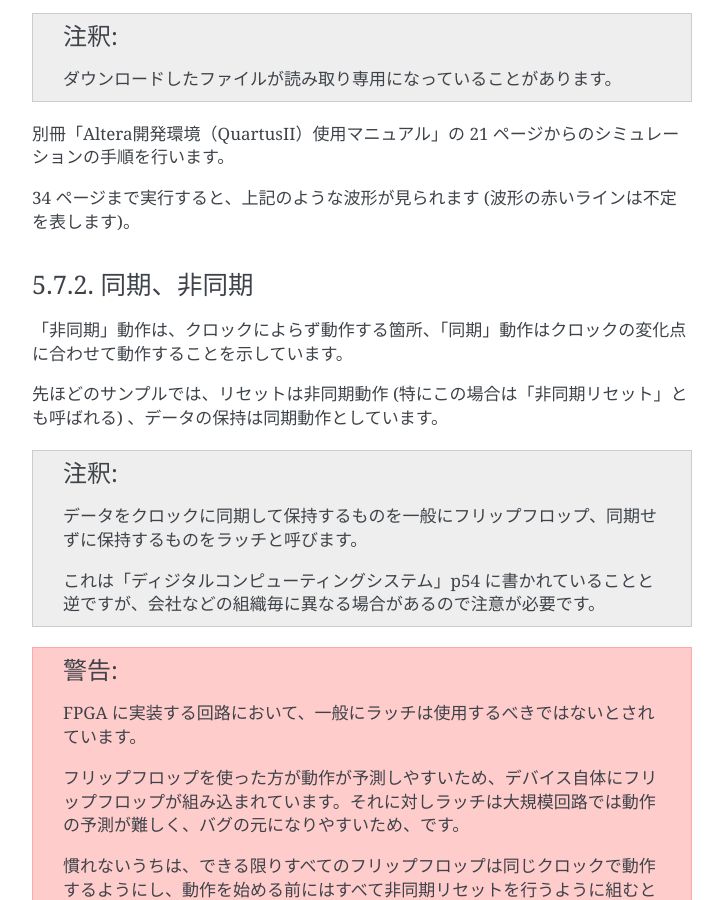
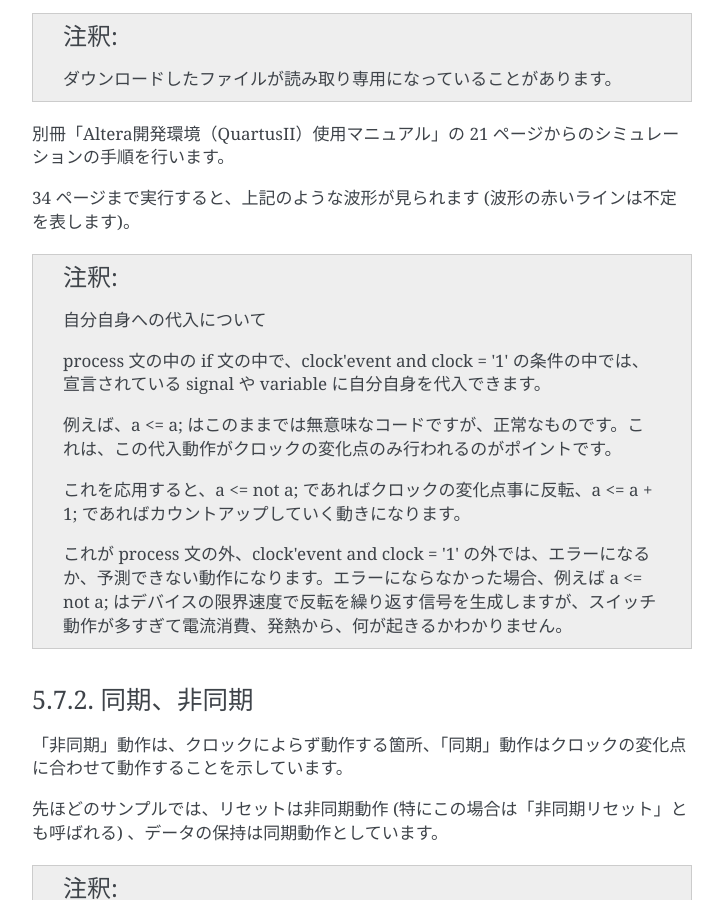
Before and after one commit to takagiwa/mt_reconftext, a Sphinx documentation site: the page built from source/05_try.rst, in a window 1280 px wide and 900 px high, scrolled down 6682 px. Shown: the whole window, without its empty margins (388-1111 px from the left). Built offline with Sphinx 7.4.7, drawn with Linux system fonts in a browser that asks for light colours; some of the changed text lies outside the part shown.

Commit message:
fix some text error.

```diff
--- a/source/05_try.rst
+++ b/source/05_try.rst
@@ -263,6 +263,19 @@ Web ブラウザで http://vhdl.cottonrose.jp/2016/ を開き、vhdl20.vhd を
 別冊「Altera開発環境（QuartusII）使用マニュアル」の 21 ページからのシミュレーションの手順を行います。
 
 34 ページまで実行すると、上記のような波形が見られます (波形の赤いラインは不定を表します)。
+
+
+.. note ::
+
+  自分自身への代入について
+
+  process 文の中の if 文の中で、clock'event and clock = \'1\' の条件の中では、宣言されている signal や variable に自分自身を代入できます。
+
+  例えば、a <= a; はこのままでは無意味なコードですが、正常なものです。これは、この代入動作がクロックの変化点のみ行われるのがポイントです。
+
+  これを応用すると、a <= not a; であればクロックの変化点事に反転、a <= a + 1; であればカウントアップしていく動きになります。
+
+  これが process 文の外、clock'event and clock = '1' の外では、エラーになるか、予測できない動作になります。エラーにならなかった場合、例えば a <= not a; はデバイスの限界速度で反転を繰り返す信号を生成しますが、スイッチ動作が多すぎて電流消費、発熱から、何が起きるかわかりません。
 
 
 同期、非同期
@@ -974,6 +987,8 @@ diff proc とその直後の s への代入が微分回路になります。
 signal r は１秒に１回、１サイクルだけ H レベルになる信号となる。
 led1 が点滅する場合は誤りがある。
 
+プロセス文 div_proc が１秒を作る。それを利用してプロセス文 cnt_proc 内で signal c で０～９をカウントする。
+
 .. literalinclude:: sources/vhdl11.vhd
   :language: vhdl
 
@@ -1102,6 +1121,8 @@ counter10 を呼び出しているときのキーワード "i_counter1" や ledc
 
 シミュレーション & 演習
 ^^^^^^^^^^^^^^^^^^^^^^^^^
+
+.. todo:: タイミングチャートの読み方がわからない
 
 先ほどの階層設計を応用して、10 進数 3 桁のカウンタを作り、シミュレータ上で動作を確認します。
 
@@ -1179,6 +1200,20 @@ vhdl11b で使った counter10.vhd も、このフォルダにコピーしてお
 
 counter10 の e_in と c_in は、両方に 1 が入力されるとカウントするように働きます。
 c_out は、カウント値が 9 の時に 1 になります。
+
+counter10 のポートの役割は以下の通りです。
+
+gclk0
+  クロック入力
+sw2
+  リセット入力
+e_in
+  カウントしたいタイミングの入力
+c_in
+  下の桁からの桁上げ信号の入力
+c_out
+  上の桁への桁上げ信号の出力
+
 
 3 桁分の counter10 から合計 9 つの signal が引き出されています。
 
```
Also changed, not shown: other parts of source/05_try.rst (+6 -2 lines).
